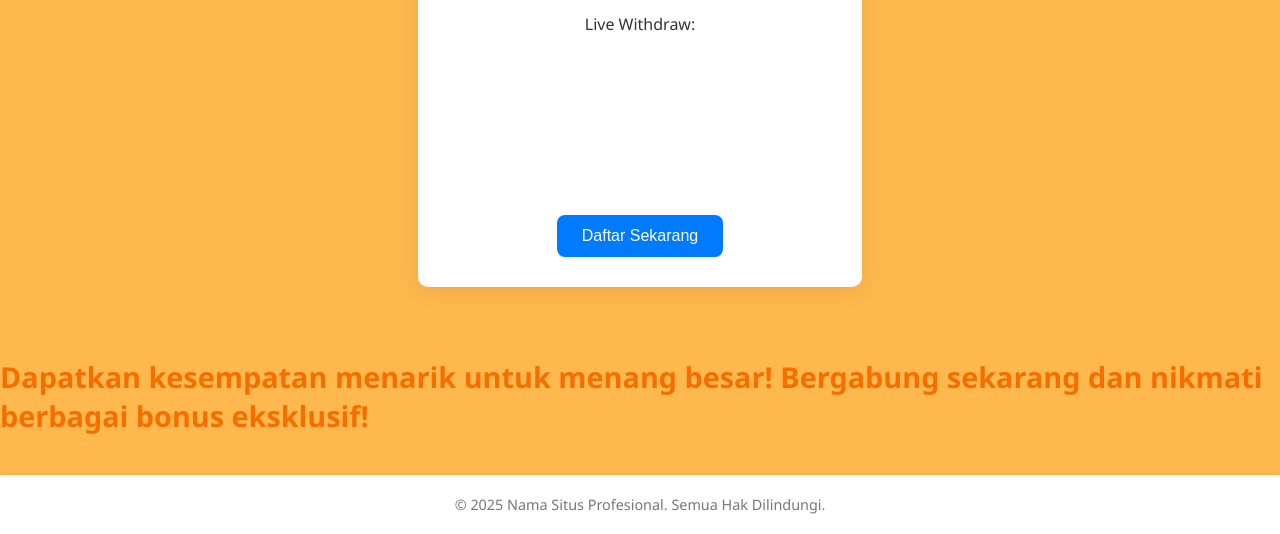
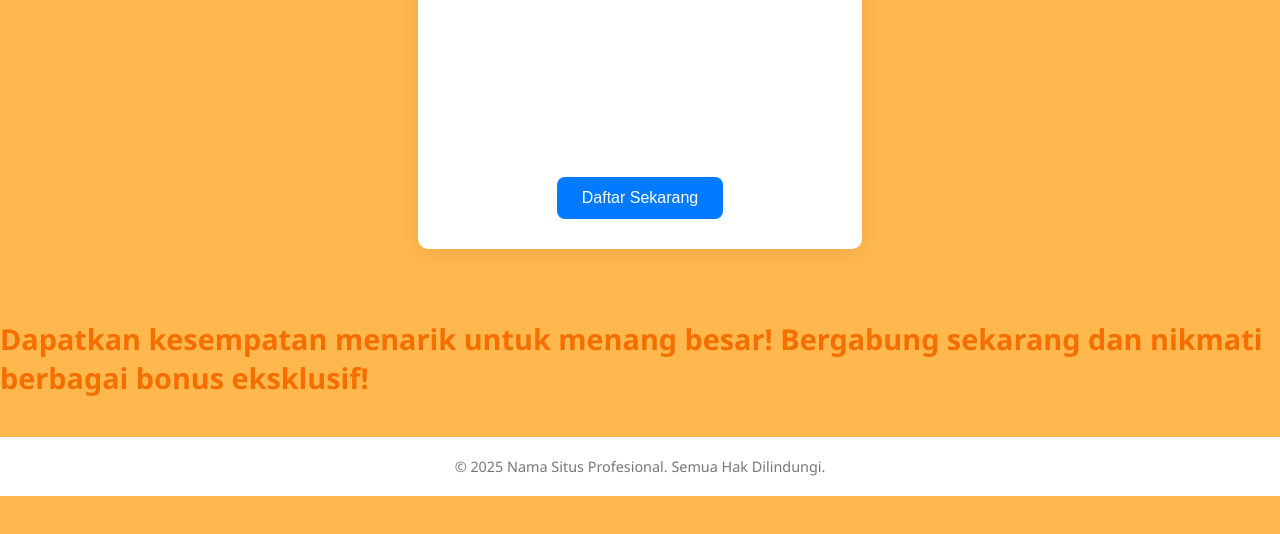
Before and after one commit to bigcatminebot/contoh, a plain HTML site: page index.html in a window 1280 px wide. Shown: the part 279-813 px from the top of the page. Drawn offline with Linux system fonts and the light colour scheme.

Commit message:
Update index.html

```diff
--- a/index.html
+++ b/index.html
@@ -188,7 +188,7 @@
 
     <div class="container">
       <h1>Promo Eksklusif Hari Ini</h1>
-      <p>Live Withdraw:</p>
+      <p></p>
       <div class="withdraw-list" id="withdraw-list"></div>
       <button class="btn-daftar" onclick="window.location.href='https://linktujuanmu.com'">Daftar Sekarang</button>
     </div>
@@ -214,7 +214,7 @@
     }
 
     function randomAmount() {
-      const amounts = [50000, 60000, 1000000, 40000000];
+      const amounts = [50000, 60000, 65000, 100000, 300000, 500000, 1000000, 1890000, 10000000];
       return 'Rp ' + amounts[Math.floor(Math.random() * amounts.length)].toLocaleString('id-ID');
     }
 
@@ -230,7 +230,7 @@
       }
     }
 
-    setInterval(addWithdrawItem, 30000);
+    setInterval(addWithdrawItem, 50000);
     for (let i = 0; i < 5; i++) addWithdrawItem();
 
     document.getElementById('year').textContent = new Date().getFullYear();
```
